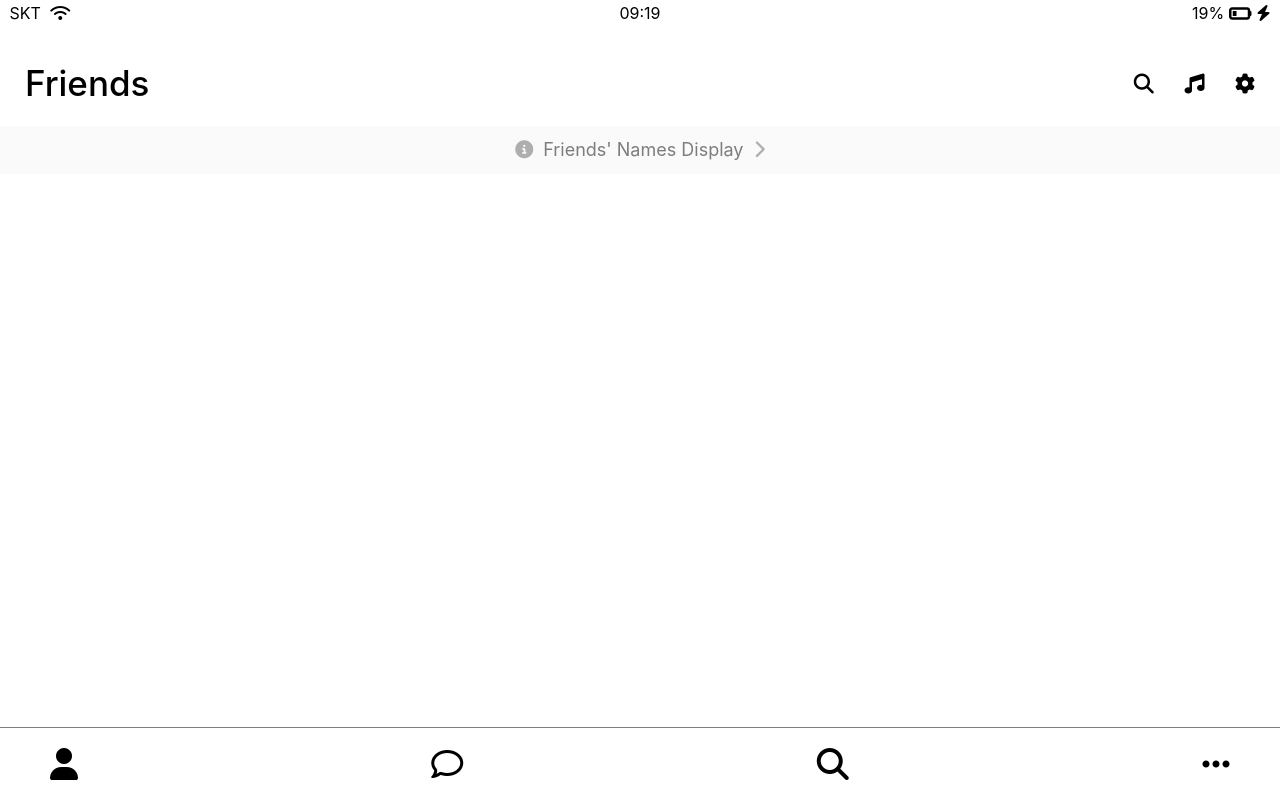
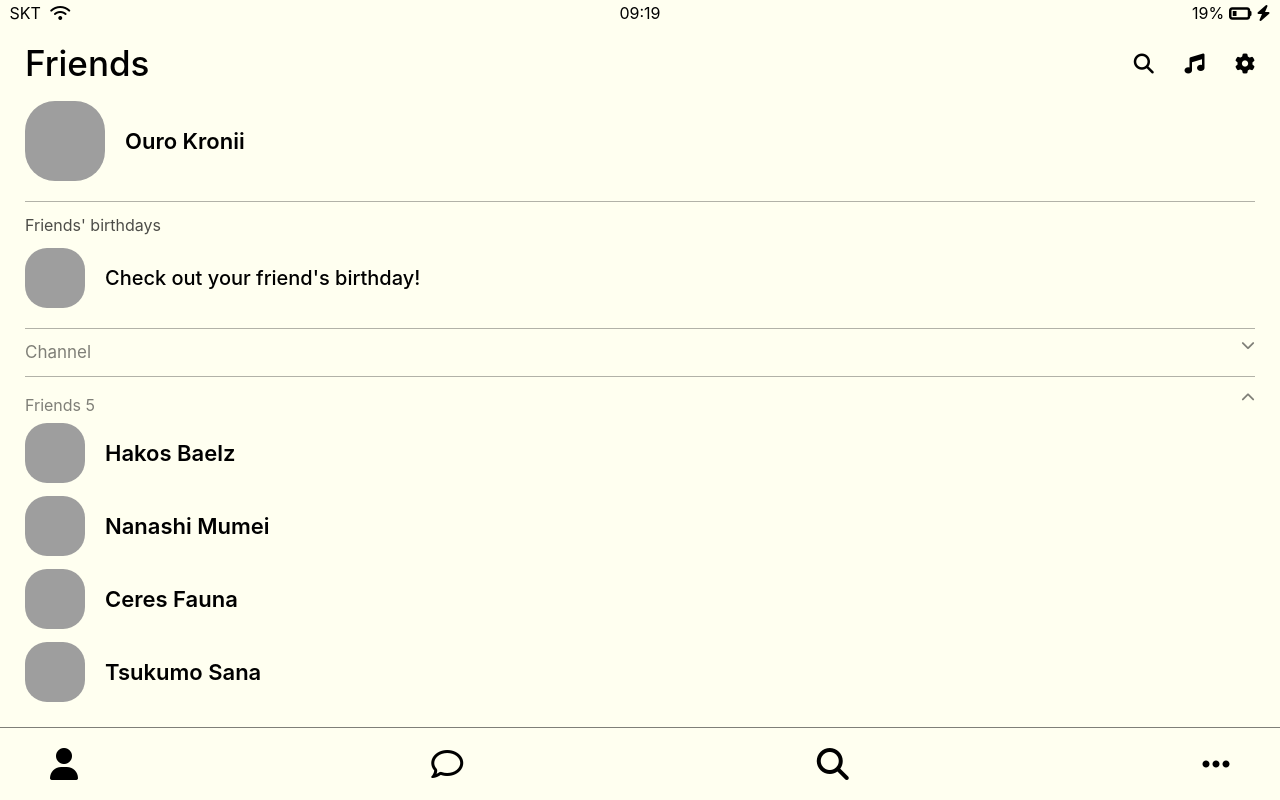
Before and after one commit to JeongGiMin/Graduation-work, a plain HTML site: page friends.html in a window 1280 px wide. Drawn offline with Linux system fonts and the light colour scheme; grey boxes are pictures that could not be loaded.

Commit message:
friends-end

```diff
--- a/CSS/components/screen-header.css
+++ b/CSS/components/screen-header.css
@@ -2,8 +2,7 @@
   display: flex;
   justify-content: space-between;
   align-items: center;
-  margin-top: 40px;
-  margin-bottom: 15px;
+  margin: 20px 0;
   font-size: 20px;
 }
 
--- /dev/null
+++ b/CSS/components/user-components.css
@@ -0,0 +1,47 @@
+.user-components {
+  justify-content: space-between;
+}
+
+.user-components,
+.user-components__column:first-child {
+  display: flex;
+  align-items: center;
+}
+
+.user-components__img {
+  width: 70px;
+  height: 70px;
+  border-radius: 30px;
+  margin-right: 20px;
+}
+
+.user-components__img-xl {
+  width: 80px;
+  height: 80px;
+}
+
+.user-components__img-sm {
+  width: 60px;
+  height: 60px;
+  border-radius: 22px;
+}
+
+.user-components__title {
+  font-weight: 600;
+  font-size: 22px;
+}
+
+.friends-birthday {
+  margin-top: 20px;
+  border-top: 1px solid rgba(0, 0, 0, 0.3);
+}
+
+.friends-birthday-check {
+  margin: 15px 0;
+  color: rgba(0, 0, 0, 0.7);
+}
+
+.birthday-text {
+  font-weight: 500;
+  font-size: 20px;
+}
--- a/CSS/screens/friends.css
+++ b/CSS/screens/friends.css
@@ -1,16 +1,31 @@
-#friends-link {
-  width: 100%;
-  text-align: center;
-  display: block;
-  background-color: #fafafa;
-  font-size: 18px;
-  padding: 15px 0;
-  margin-top: 25px;
-  text-decoration: none;
-  color: rgba(0, 0, 0, 0.5);
+.friends-screen {
+  padding: 0 var(--space);
 }
 
-#friends-link i {
-  color: rgba(0, 0, 0, 0.3);
-  margin: 0px 10px;
+.friends-channel {
+  margin: 20px 0;
+  border-top: 1px solid rgba(0, 0, 0, 0.3);
+  border-bottom: 1px solid rgba(0, 0, 0, 0.3);
+  color: var(--gray);
 }
+
+.friends-channel__column {
+  display: flex;
+  justify-content: space-between;
+  margin: 15px 0px;
+}
+
+.friends-channel__column span {
+  font-size: 17px;
+}
+
+.friends-bar {
+  display: flex;
+  justify-content: space-between;
+  margin-bottom: 10px;
+  color: var(--gray);
+}
+
+.margin {
+  margin-bottom: 13px;
+}
--- a/CSS/styles.css
+++ b/CSS/styles.css
@@ -1,9 +1,12 @@
 @import "reset.css";
 @import "variables.css";
 
+/*component*/
 @import "components/status-bar.css";
 @import "components/screen-header.css";
+@import "components/user-components.css";
 
+/*screen*/
 @import "screens/login.css";
 @import "screens/nav.css";
 @import "screens/friends.css";
@@ -11,4 +14,5 @@
 body {
   font-family: -apple-system, BlinkMacSystemFont, "Segoe UI", Roboto, Oxygen,
     Ubuntu, Cantarell, "Open Sans", "Helvetica Neue", sans-serif;
+  background-color: ivory;
 }
--- a/CSS/variables.css
+++ b/CSS/variables.css
@@ -1,3 +1,5 @@
 :root {
   --yellow: #fae100;
+  --gray: rgba(0, 0, 0, 0.5);
+  --space: 25px;
 }
--- a/friends.html
+++ b/friends.html
@@ -55,11 +55,101 @@
         <i class="fas fa-cog"></i>
       </div>
     </div>
-    <a id="friends-link" href="#">
-      <i class="fas fa-info-circle"></i>Friends' Names Display<i
-        class="fas fa-chevron-right"
-      ></i>
-    </a>
+    <main class="friends-screen">
+      <div class="user-components">
+        <div class="user-components__column">
+          <img
+            src="https://yt3.ggpht.com/6670YE31bbAtAi7m_UL-KWZBdL5wvmfHlLtcS4HxsBZBQNqmAk7Y-iiIOjawO_0HYXpS4HfC=s176-c-k-c0x00ffffff-no-rj-mo"
+            class="user-components__img user-components__img-xl"
+          />
+          <div class="user-components__text">
+            <h4 class="user-components__title">Ouro Kronii</h4>
+            <!-- <h6 class="user-components__subtitle">asd</h6>-->
+          </div>
+        </div>
+        <div class="user-components__column"></div>
+      </div>
+      <div class="friends-birthday">
+        <div class="friends-birthday-check">
+          <span>Friends' birthdays</span>
+        </div>
+        <div class="user-components">
+          <div class="user-components__column">
+            <img
+              src="https://images.emojiterra.com/twitter/v13.1/512px/1f382.png"
+              class="user-components__img user-components__img-sm"
+            />
+            <div class="user-components__text">
+              <h4 class="user-components__title birthday-text">
+                Check out your friend's birthday!
+              </h4>
+              <!-- <h6 class="user-components__subtitle">asd</h6>-->
+            </div>
+          </div>
+          <div class="user-components__column"></div>
+        </div>
+      </div>
+      <div class="friends-channel">
+        <div class="friends-channel__column">
+          <span>Channel</span>
+          <i class="fas fa-chevron-down fa-sm"></i>
+        </div>
+      </div>
+      <div class="friends margin">
+        <div class="friends-bar">
+          <span>Friends 5</span>
+          <i class="fas fa-chevron-up fa-sm"></i>
+        </div>
+        <div class="user-components">
+          <div class="user-components__column">
+            <img
+              src="https://yt3.ggpht.com/GWIwRbtVQ2TAlvH8Mf37FMpemTrwmUSbTSazp9Aul6KwdKQmvx7IbLZepDk0sp8ReW3qBhsU=s88-c-k-c0x00ffffff-no-rj"
+              class="user-components__img user-components__img-sm"
+            />
+            <div class="user-components__text">
+              <h4 class="user-components__title">Hakos Baelz</h4>
+            </div>
+          </div>
+          <div class="user-components__column"></div>
+        </div>
+      </div>
+      <div class="user-components margin">
+        <div class="user-components__column">
+          <img
+            src="https://yt3.ggpht.com/owZmjfnG_SGVmfkl3eS7Lv47pGvIr2SrS36imh6O8i0H3Wy41fYKD26U7wnyRB627fXoq0aQ0Q=s88-c-k-c0x00ffffff-no-rj"
+            class="user-components__img user-components__img-sm"
+          />
+          <div class="user-components__text">
+            <h4 class="user-components__title">Nanashi Mumei</h4>
+          </div>
+        </div>
+        <div class="user-components__column"></div>
+      </div>
+      <div class="user-components margin">
+        <div class="user-components__column">
+          <img
+            src="https://yt3.ggpht.com/1rUoSkwh5LJbR8ez3-l02cdoOIKt9IlhKJxkBTqoff2qZb-VV3wUTFpkE2cNDQnOjk8wR-TW=s88-c-k-c0x00ffffff-no-rj"
+            class="user-components__img user-components__img-sm"
+          />
+          <div class="user-components__text">
+            <h4 class="user-components__title">Ceres Fauna</h4>
+          </div>
+        </div>
+        <div class="user-components__column"></div>
+      </div>
+      <div class="user-components margin">
+        <div class="user-components__column">
+          <img
+            src="https://yt3.ggpht.com/t1XymJVoo8trXNJ1PeHTzaROF5wqlBYigFoYzw0HEthLahxAXjpqBi6c5ttOp9kWkYCkspivEg=s88-c-k-c0x00ffffff-no-rj"
+            class="user-components__img user-components__img-sm"
+          />
+          <div class="user-components__text">
+            <h4 class="user-components__title">Tsukumo Sana</h4>
+          </div>
+        </div>
+        <div class="user-components__column"></div>
+      </div>
+    </main>
 
     <script
       src="https://kit.fontawesome.com/94c9004d79.js"
```
